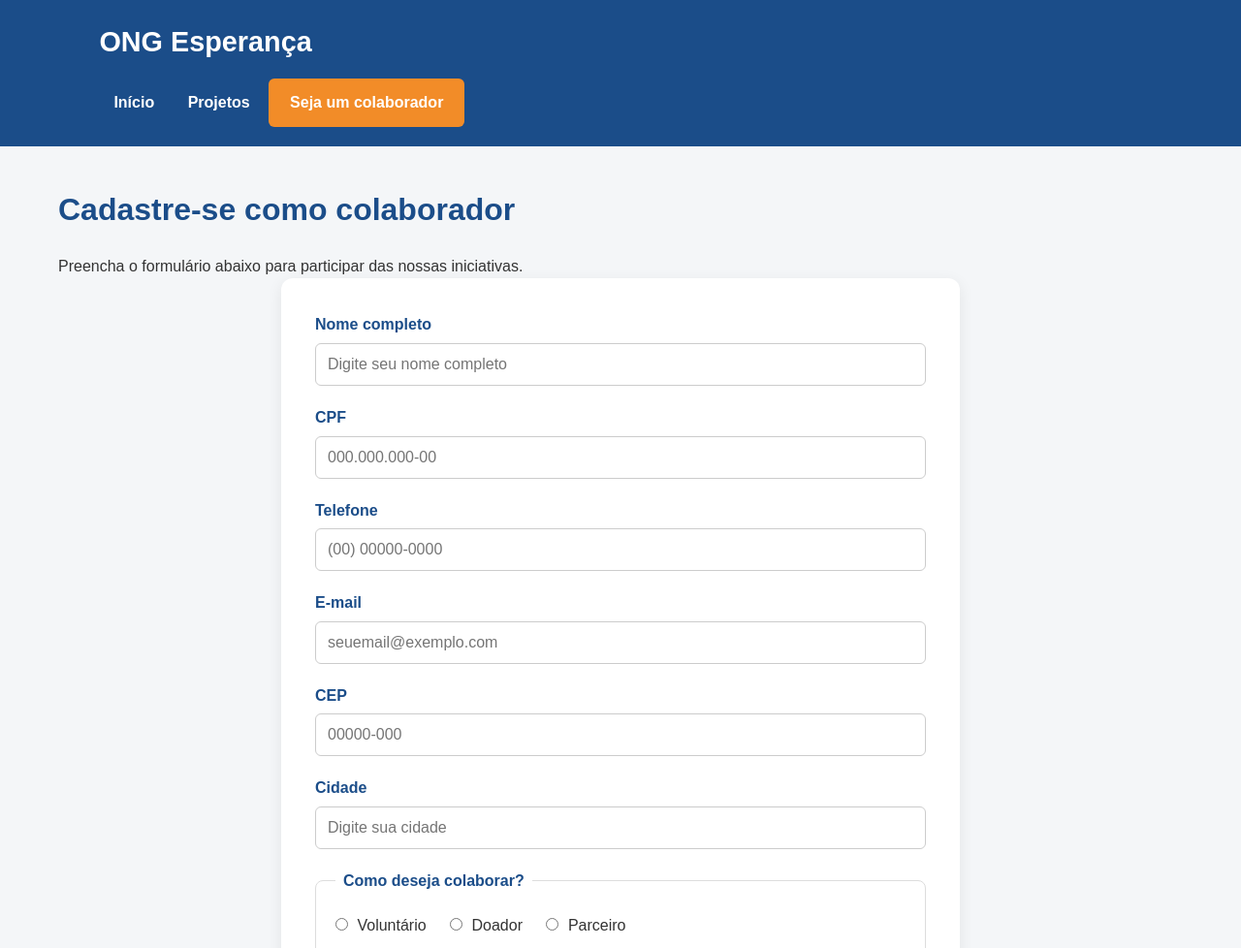
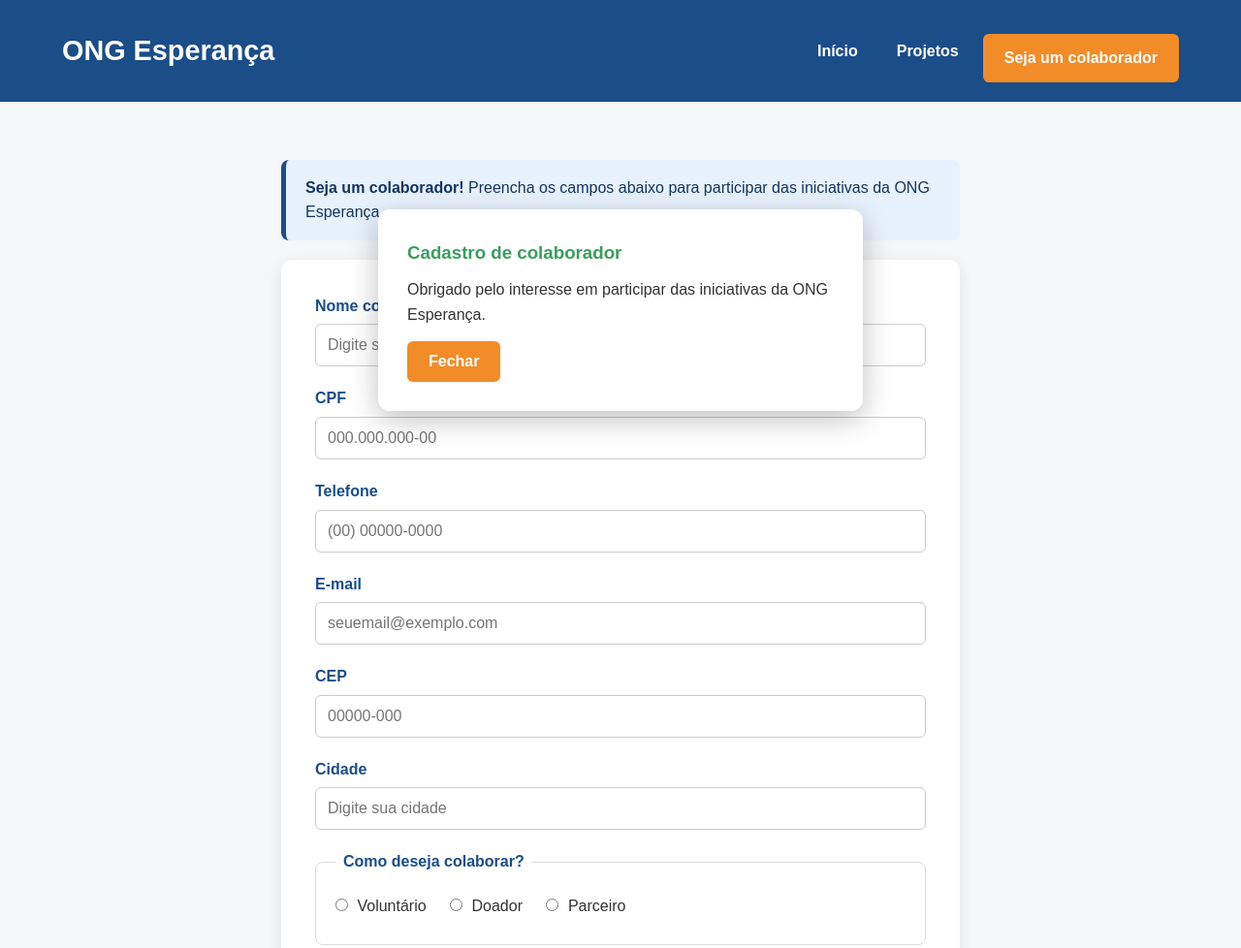
Before and after one commit to kennedyaquino/ong-esperanca-projeto-academico-frontend, a plain HTML site: page cadastro.html in a window 1280 px wide. Shown: the top 978 px of the page at 97% size. Drawn offline with Linux system fonts and the light colour scheme.

Commit message:
adicionado badges e alertas

```diff
--- a/cadastro.html
+++ b/cadastro.html
@@ -24,11 +24,11 @@
 <main>
     <section>
         <div class="container">
-            <h2>Cadastre-se como colaborador</h2>
-            <p>
-                Preencha o formulário abaixo para participar
-                das nossas iniciativas.
-            </p>
+            <div class="alerta alerta-info" role="alert">
+                <strong>Seja um colaborador!</strong>
+                Preencha os campos abaixo para participar das iniciativas
+                da ONG Esperança.
+            </div>
             <form action="#" method="post">
                 <div class="campo">
                     <label for="nome">
@@ -155,6 +155,18 @@
                     Realizar cadastro
                 </button>
             </form>
+            <dialog class="modal-exemplo" open>
+                <h3>Cadastro de colaborador</h3>
+
+                <p>
+                    Obrigado pelo interesse em participar das iniciativas
+                    da ONG Esperança.
+                </p>
+
+                <button type="button">
+                    Fechar
+                </button>
+            </dialog>
         </div>
     </section>
 </main>
--- a/css/style.css
+++ b/css/style.css
@@ -38,11 +38,20 @@ body {
 header {
     background-color: var(--azul);
     color: var(--branco);
-    padding: 20px 8%;
+    padding: 20px 0;
+}
+
+header .container {
     display: flex;
     justify-content: space-between;
     align-items: center;
     gap: 30px;
+}
+
+.container {
+    width: 90%;
+    max-width: 1200px;
+    margin: 0 auto;
 }
 
 header h1 {
@@ -55,9 +64,9 @@ header h1 {
    NAVEGAÇÃO
 ================================= */
 
-nav ul {
-    list-style: none;
+nav {
     display: flex;
+    align-items: center;
     gap: 10px;
 }
 
@@ -356,6 +365,68 @@ footer a:hover {
     text-decoration: underline;
 }
 
+/* ==============================
+   BADGES
+================================= */
+
+.badge {
+    display: inline-block;
+    padding: 5px 10px;
+    margin-bottom: 12px;
+
+    border-radius: 20px;
+
+    color: var(--branco);
+
+    font-size: 0.8rem;
+    font-weight: bold;
+}
+
+.badge-verde {
+    background-color: var(--verde);
+}
+
+.badge-laranja {
+    background-color: var(--laranja);
+}
+
+.badge-azul {
+    background-color: var(--azul);
+}
+
+/* ==============================
+   ALERTAS
+================================= */
+
+.alerta {
+    max-width: 700px;
+    margin: 20px auto;
+
+    padding: 16px 20px;
+
+    border-radius: 8px;
+
+    border-left: 5px solid;
+}
+
+.alerta-info {
+    background-color: #e8f2fc;
+    border-color: var(--azul);
+    color: var(--azul-escuro);
+}
+
+.alerta-sucesso {
+    background-color: #e8f6ed;
+    border-color: var(--verde);
+    color: #24663c;
+}
+
+.alerta-erro {
+    background-color: #fdecec;
+    border-color: #c0392b;
+    color: #922b21;
+}
+
 
 /* ==============================
    RESPONSIVIDADE
@@ -403,3 +474,29 @@ footer a:hover {
         margin-bottom: 10px;
     }
 }
+
+/* ==============================
+   MODAL
+================================= */
+
+.modal-exemplo {
+    position: fixed;
+
+    top: 40%;
+    left: 50%;
+    transform: translate(-50%, -50%);
+
+    max-width: 500px;
+    width: 90%;
+
+    padding: 30px;
+
+    border: none;
+    border-radius: 12px;
+
+    box-shadow: 0 8px 30px rgba(0, 0, 0, 0.25);
+
+    color: var(--texto);
+
+    z-index: 1000;
+}
```
Also changed, not shown: projetos.html (+4 -0 lines).
